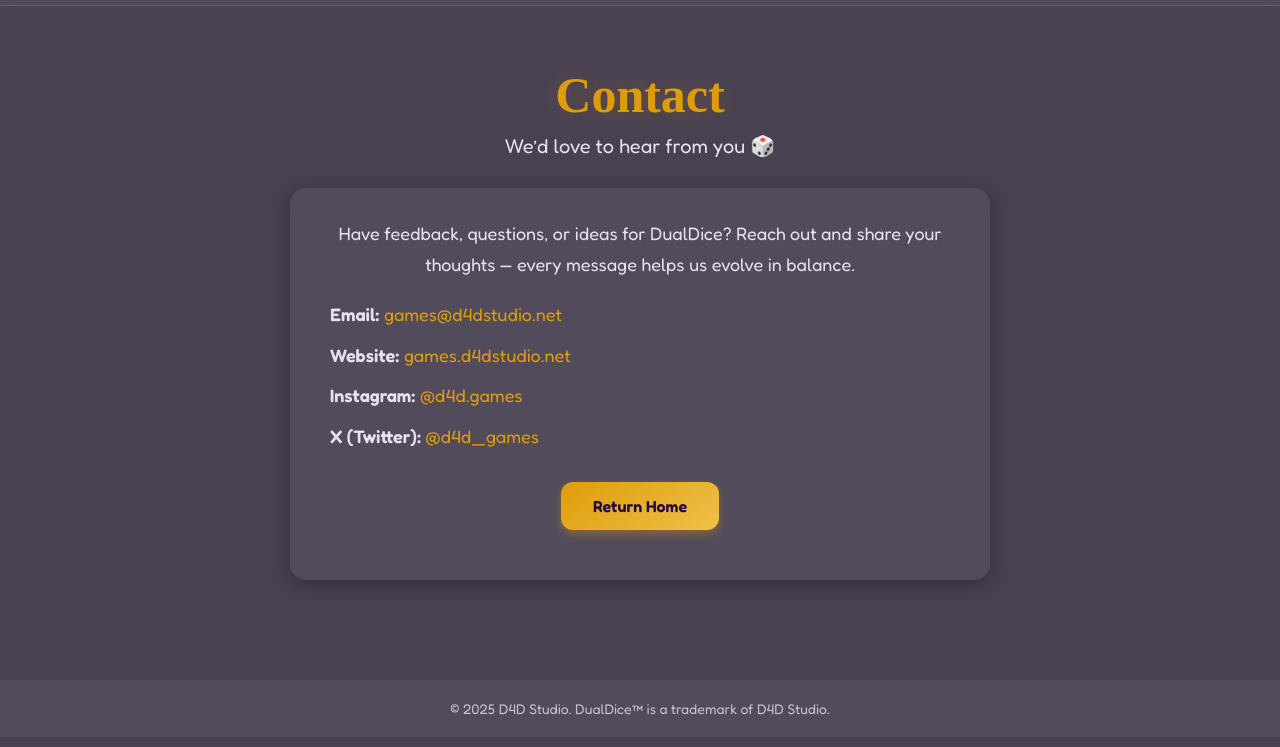
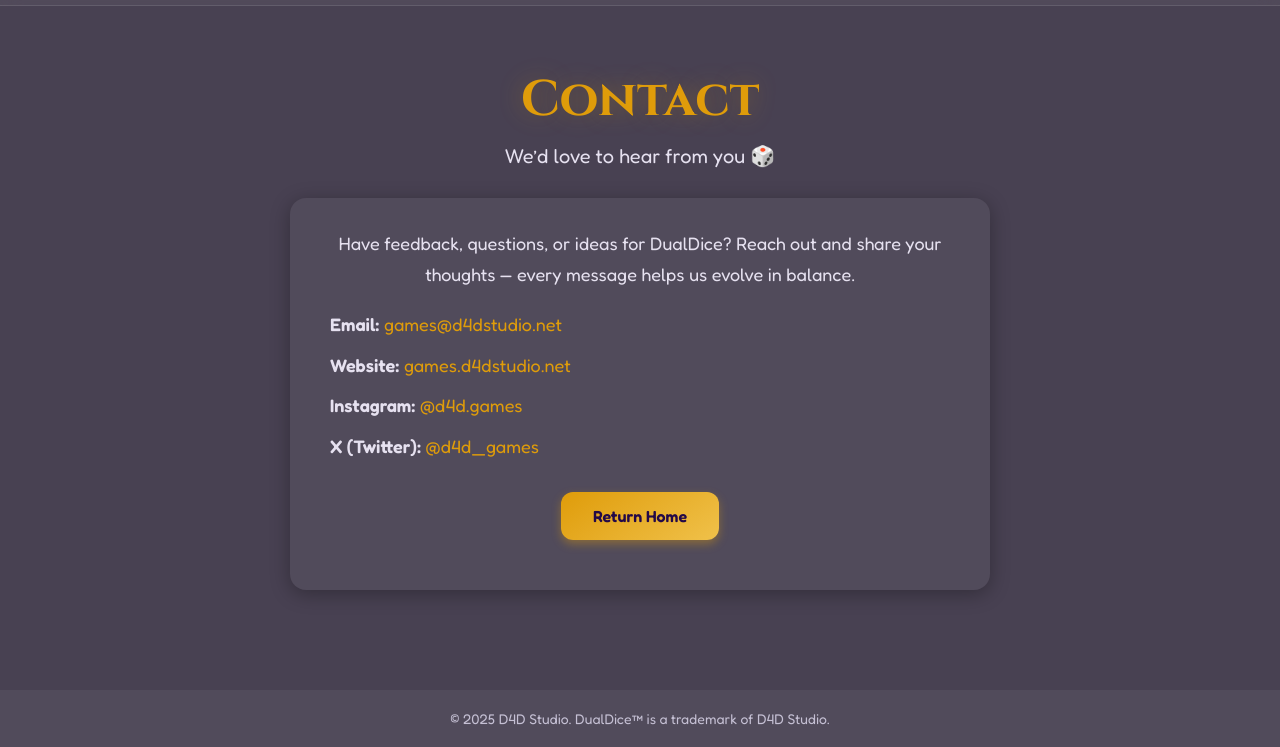
Before and after one commit to D4DStudio/d4d-games, a plain HTML site: page Dualdice/dualdice_contact.html in a window 1280 px wide. Shown: the part 75-822 px from the top of the page. Drawn offline with Linux system fonts and the light colour scheme.

Commit message:
Update dualdice_contact.html

```diff
--- a/Dualdice/dualdice_contact.html
+++ b/Dualdice/dualdice_contact.html
@@ -7,6 +7,7 @@
   <link rel="stylesheet" href="css/dualdice.css">
   <link href="https://fonts.googleapis.com/css2?family=Baloo+2:wght@800&family=Fredoka:wght@400;600&display=swap" rel="stylesheet">
   <link href="https://fonts.googleapis.com/css2?family=Orbitron:wght@600;700&display=swap" rel="stylesheet">
+  <link href="https://fonts.googleapis.com/css2?family=Cinzel:wght@600;700&display=swap" rel="stylesheet">
 </head>
 <body>
   <!-- Navbar -->
```
